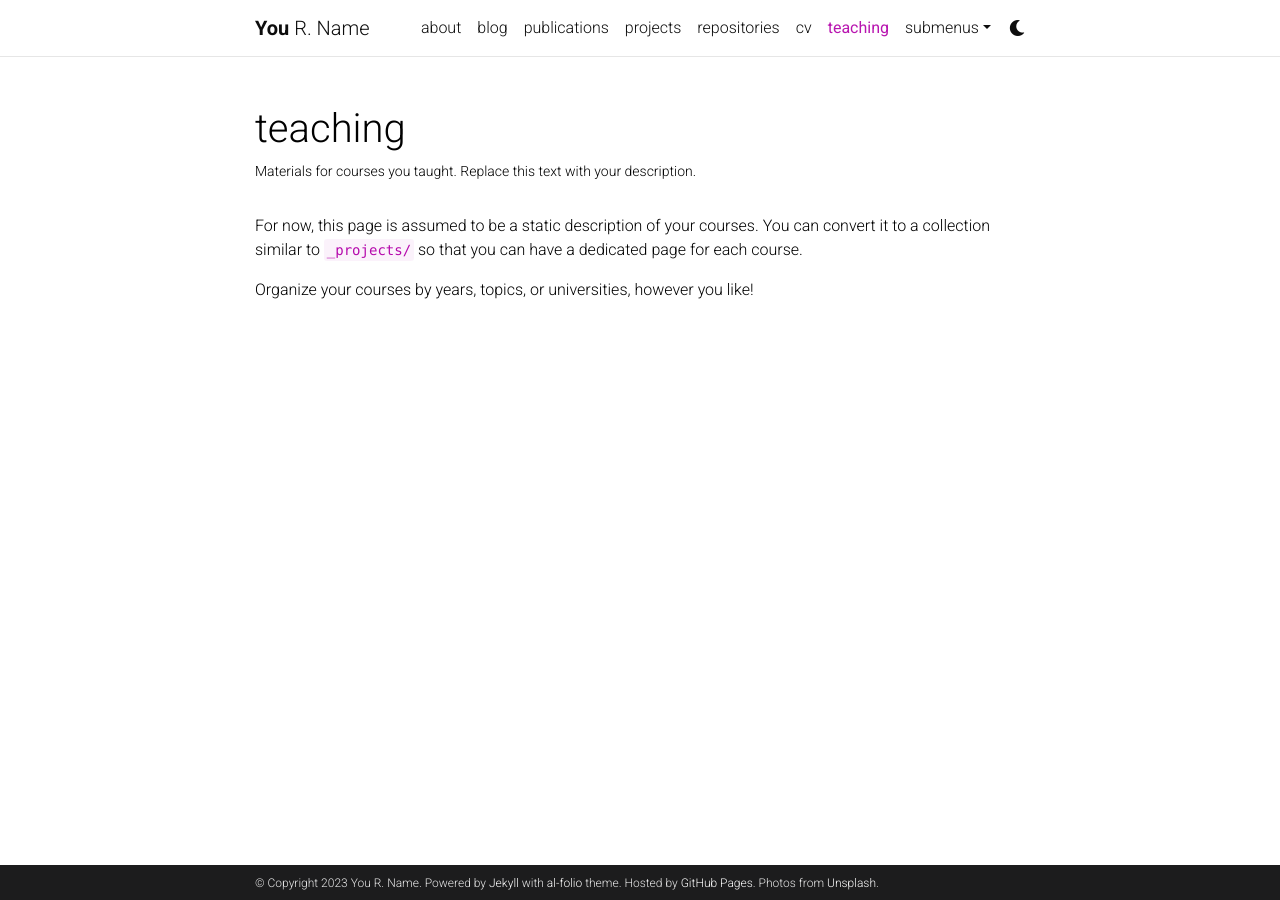
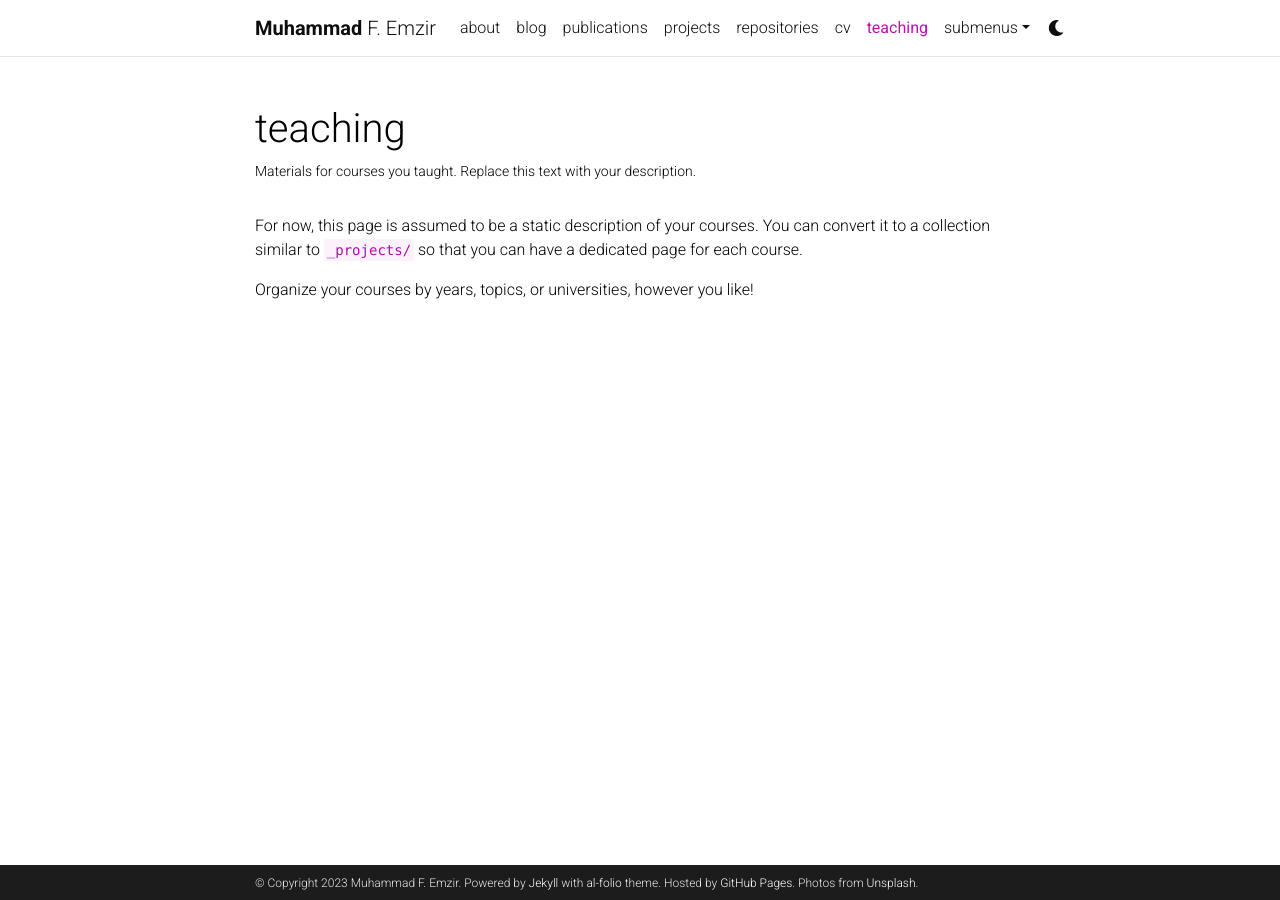
Before and after one commit to puat133/puat133.github.io, a Jekyll site: the page built from _pages/teaching.md, in a window 1280 px wide. Built offline with Jekyll 4.4.1, drawn with Linux system fonts in a browser that asks for light colours; comment, search, counter and statistics services are not loaded; a style sheet for code colours, icons or effects is not loaded.

Commit message:
simple update

```diff
--- a/Gemfile
+++ b/Gemfile
@@ -1,5 +1,6 @@
 source 'https://rubygems.org'
 group :jekyll_plugins do
+    gem 'wdm', '>= 0.1.0'
     gem 'jekyll'
     gem 'jekyll-archives'
     gem 'jekyll-diagrams'
--- a/_config.yml
+++ b/_config.yml
@@ -3,10 +3,10 @@
 # -----------------------------------------------------------------------------
 
 title: blank # the website title (if blank, full name will be used instead)
-first_name: You
-middle_name: R.
-last_name: Name
-email: you@example.com
+first_name: Muhammad
+middle_name: F.
+last_name: Emzir
+email: muhammad.emzir@gmail.com
 description: > # the ">" symbol means to ignore newlines until "footer_text:"
   A simple, whitespace theme for academics. Based on [*folio](https://github.com/bogoli/-folio) design.
 footer_text: >
@@ -18,8 +18,8 @@ keywords: jekyll, jekyll-theme, academic-website, portfolio-website  # add your
 lang: en # the language of your site (for example: en, fr, cn, ru, etc.)
 icon: ⚛️  # the emoji used as the favicon (alternatively, provide image name in /assets/img/)
 
-url: https://alshedivat.github.io # the base hostname & protocol for your site
-baseurl: /al-folio # the subpath of your site, e.g. /blog/
+url: https://puat133.github.io # the base hostname & protocol for your site
+baseurl: # /al-folio # the subpath of your site, e.g. /blog/
 last_updated: false # set to true if you want to display last updated in the footer
 impressum_path:  # set to path to include impressum link in the footer, use the same path as permalink in a page, helps to conform with EU GDPR
 
@@ -67,20 +67,20 @@ og_image: # The site-wide (default for all links) Open Graph preview image
 # Social integration
 # -----------------------------------------------------------------------------
 
-github_username: # your GitHub user name
+github_username: puat133 # your GitHub user name
 gitlab_username: # your GitLab user name
 twitter_username: # your Twitter handle
 mastodon_username: # your mastodon instance+username in the format instance.tld/@username
 linkedin_username: # your LinkedIn user name
 telegram_username: # your Telegram user name
-scholar_userid: # your Google Scholar ID
+scholar_userid: nfBRAHAAAAAJ # your Google Scholar ID
 semanticscholar_id: # your Semantic Scholar ID
 whatsapp_number: # your WhatsApp number (full phone number in international format. Omit any zeroes, brackets, or dashes when adding the phone number in international format.)
 orcid_id: # your ORCID ID
 medium_username: # your Medium username
 quora_username: # your Quora username
 publons_id: # your ID on Publons
-research_gate_profile: # your profile on ResearchGate
+research_gate_profile: Muhammad-Emzir-2 # your profile on ResearchGate
 blogger_url: # your blogger URL
 work_url: # work page URL
 keybase_username: # your keybase user name
```
Also changed, not shown: _pages/about.md (+1 -0 lines).
